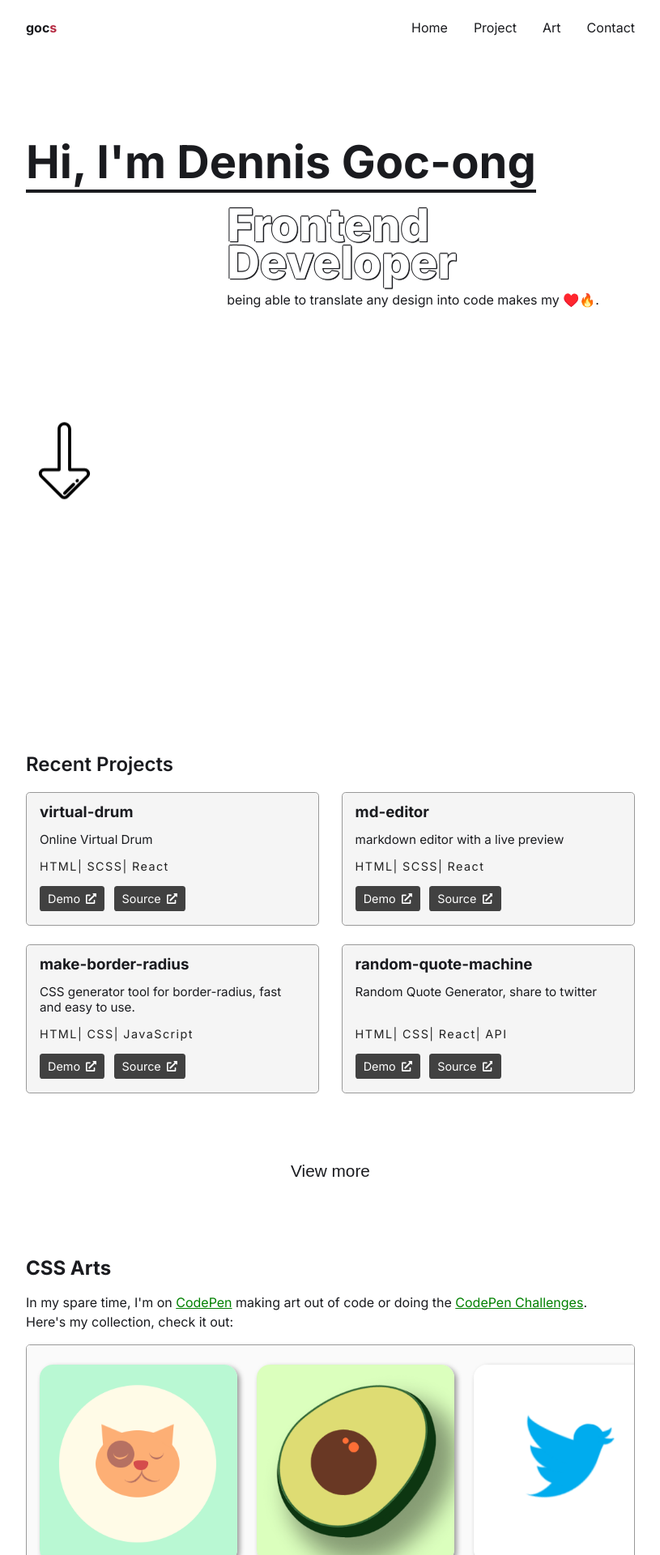
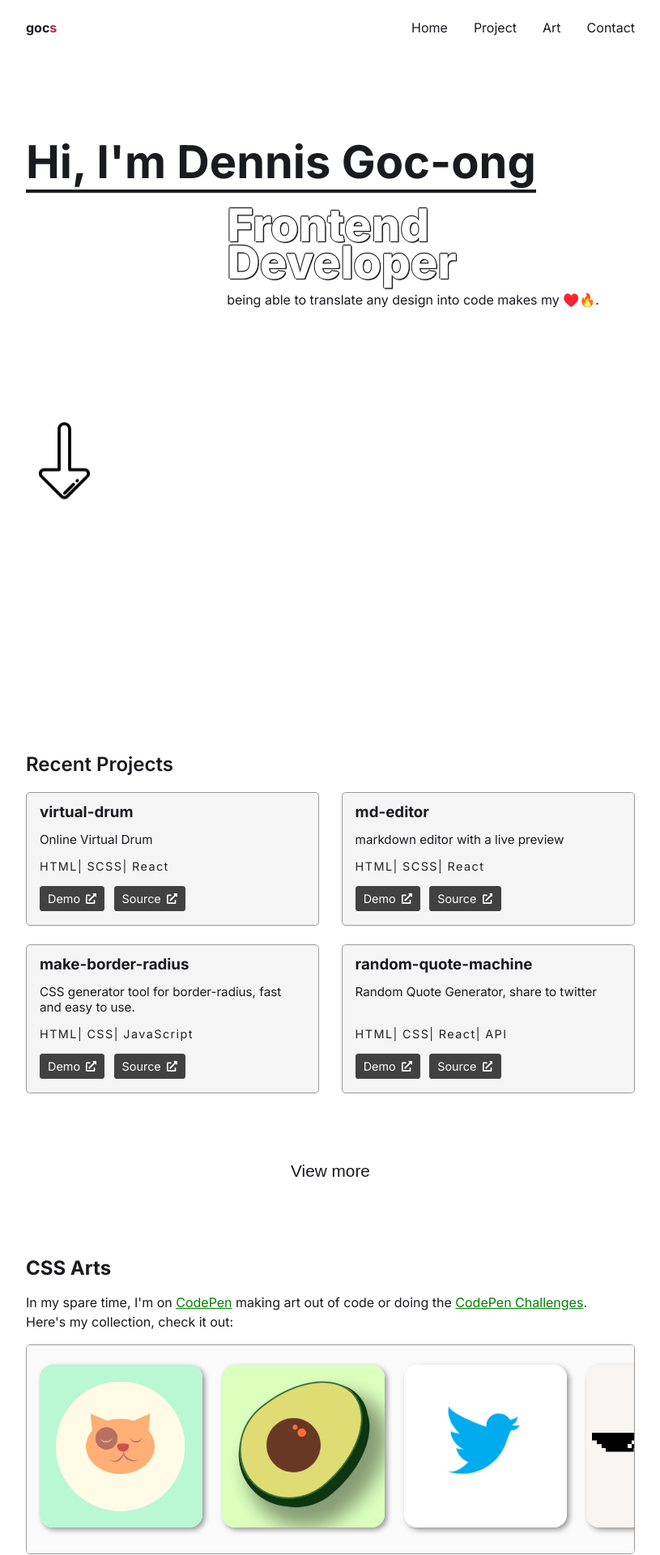
Before and after one commit to m-dennisgocong/gocs, a React (Vite) app: page / in a window 1280 px wide. Shown: the top 1920 px of the page at 81% size, without its empty margins (232-1047 px from the left). Built offline with nearby package versions, Linux system fonts and the light colour scheme.

Commit message:
update: adjust cards wrapper

```diff
--- a/src/styles/Arts.scss
+++ b/src/styles/Arts.scss
@@ -80,7 +80,7 @@
 @media (min-width: 760px){
     #Arts{
         .scrollong-wrapper{
-            grid-auto-columns: 35%;
+            grid-auto-columns: 27%;
         }
 
         // .snaps-inline{
@@ -93,7 +93,10 @@
     #Arts{
         grid-auto-columns: 100%;
         .scrollong-wrapper{
-            grid-auto-columns: 34%;
+            grid-auto-columns: 28%;
         }
+        // .snaps-inline{
+        //     scroll-padding-inline: -2rem;
+        // }
     }
 }
```
